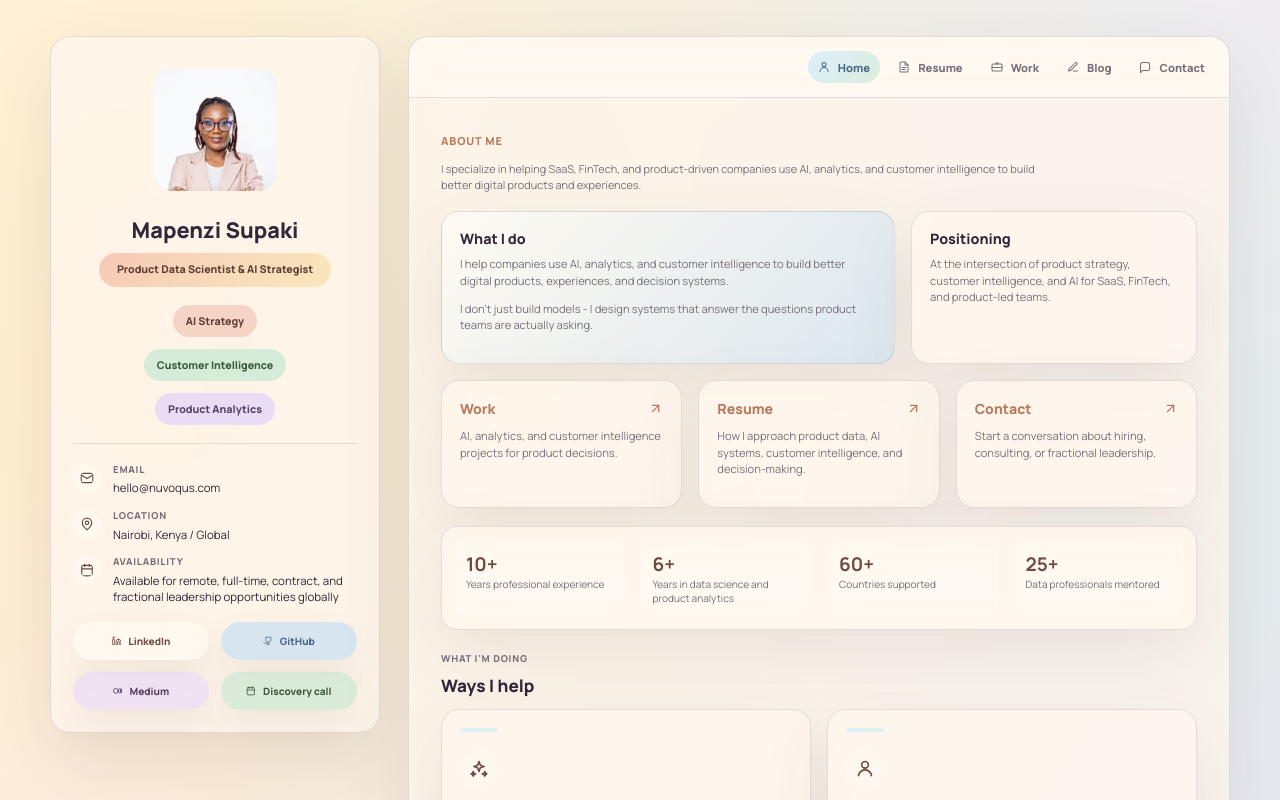
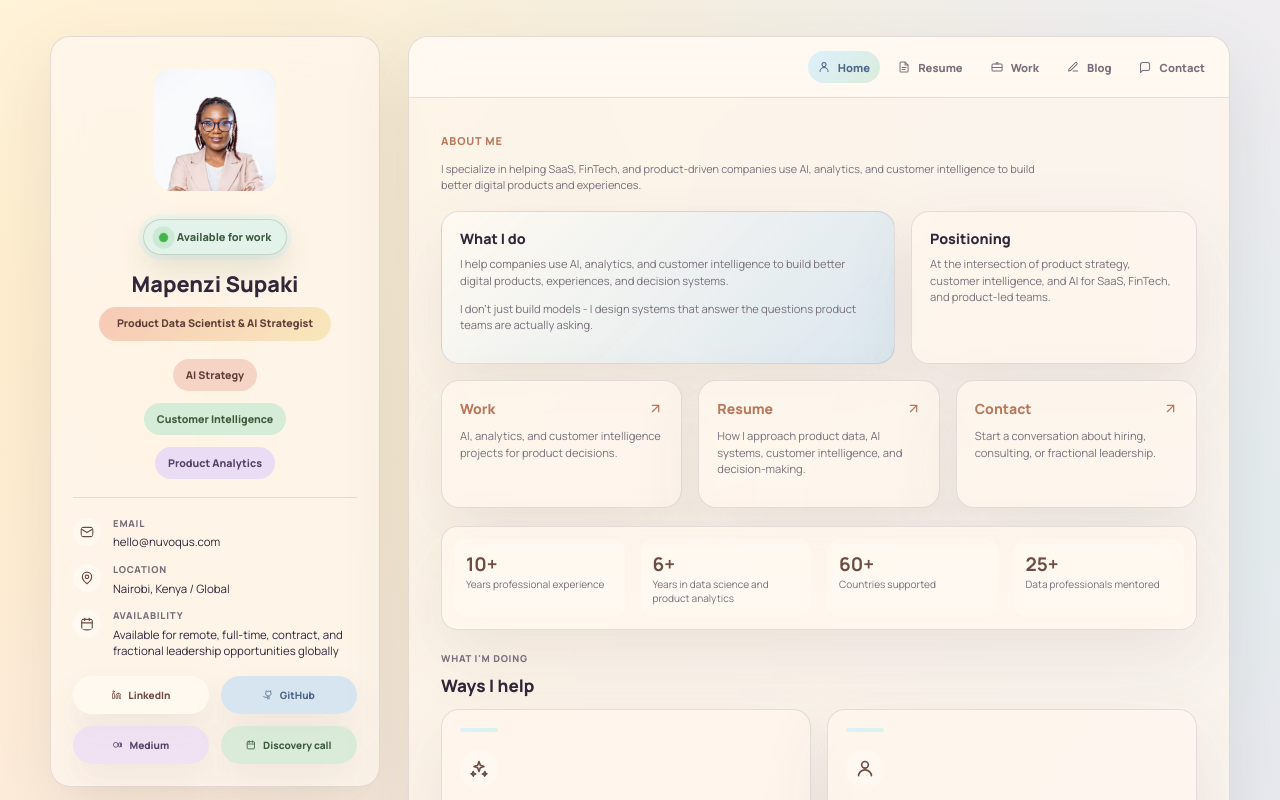
Before and after one commit to mapenzisupaki/mapenzisupaki.github.io, a React (Vite) app: page / in a window 1280 px wide. Shown: the top 800 px of the page. Built offline with nearby package versions, Linux system fonts and the light colour scheme.

Commit message:
Add available for work status pill

```diff
--- a/src/components/Layout.jsx
+++ b/src/components/Layout.jsx
@@ -1,4 +1,4 @@
-import { NavLink, Outlet } from "react-router-dom";
+import { Link, NavLink, Outlet } from "react-router-dom";
 import { profile, specialties } from "../data/siteData.js";
 import Icon from "./Icons.jsx";
 
@@ -23,6 +23,10 @@ export default function Layout() {
         <div className="avatar">
           <img src={profile.avatar} alt={`${profile.name} profile`} />
         </div>
+        <Link className="availability-pill" to="/contact" aria-label="Available for work. Open contact page.">
+          <span aria-hidden="true"></span>
+          Available for work
+        </Link>
         <div className="profile-title">
           <h1>{profile.name}</h1>
           <p>{profile.role}</p>
--- a/src/styles.css
+++ b/src/styles.css
@@ -140,6 +140,45 @@ textarea {
   object-position: center 18%;
 }
 
+.availability-pill {
+  display: inline-flex;
+  align-items: center;
+  justify-content: center;
+  justify-self: center;
+  gap: 9px;
+  min-height: 36px;
+  padding: 8px 15px;
+  border: 1px solid rgba(61, 91, 59, 0.2);
+  border-radius: 999px;
+  color: #3d5b3b;
+  background: rgba(216, 242, 236, 0.72);
+  box-shadow: 0 14px 30px rgba(61, 91, 59, 0.1);
+  font-size: 0.78rem;
+  font-weight: 820;
+  line-height: 1;
+  transition:
+    transform 180ms ease,
+    border-color 180ms ease,
+    background 180ms ease;
+  animation: availability-flash 2.4s ease-in-out infinite;
+}
+
+.availability-pill span {
+  width: 9px;
+  height: 9px;
+  border-radius: 50%;
+  background: #43b447;
+  box-shadow: 0 0 0 6px rgba(67, 180, 71, 0.16);
+  animation: availability-dot 1.6s ease-in-out infinite;
+}
+
+.availability-pill:hover {
+  color: #2f4e31;
+  background: rgba(222, 255, 197, 0.82);
+  border-color: rgba(61, 91, 59, 0.34);
+  transform: translateY(-1px);
+}
+
 .profile-title {
   text-align: center;
 }
@@ -361,6 +400,37 @@ textarea {
   }
 }
 
+@keyframes availability-flash {
+  0%,
+  100% {
+    box-shadow: 0 14px 30px rgba(61, 91, 59, 0.1);
+  }
+  50% {
+    box-shadow:
+      0 14px 30px rgba(61, 91, 59, 0.14),
+      0 0 0 5px rgba(216, 242, 236, 0.46);
+  }
+}
+
+@keyframes availability-dot {
+  0%,
+  100% {
+    transform: scale(1);
+    box-shadow: 0 0 0 6px rgba(67, 180, 71, 0.16);
+  }
+  50% {
+    transform: scale(1.12);
+    box-shadow: 0 0 0 9px rgba(67, 180, 71, 0.08);
+  }
+}
+
+@media (prefers-reduced-motion: reduce) {
+  .availability-pill,
+  .availability-pill span {
+    animation: none;
+  }
+}
+
 h1,
 h2,
 h3,
```
